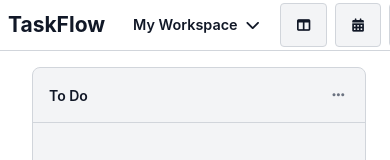
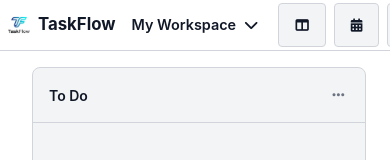
Before and after one commit to kilmerc/TaskFlow, a plain HTML site: page index.html in a window 390 px wide. Shown: the top 160 px of the page. Drawn offline with nearby package versions, Linux system fonts and the light colour scheme.

Commit message:
Refactor code structure for improved readability and maintainability

```diff
--- a/css/style.css
+++ b/css/style.css
@@ -71,6 +71,24 @@ header {
   align-items: center;
   padding: 0 1rem;
   justify-content: space-between;
+}
+
+.app-brand {
+  display: flex;
+  align-items: center;
+}
+
+.app-logo {
+  width: 28px;
+  height: 28px;
+  object-fit: cover;
+  border-radius: 6px;
+  margin-right: 0.75rem;
+}
+
+.app-title {
+  margin: 0;
+  margin-right: 1.5rem;
 }
 
 main {
@@ -1330,6 +1348,17 @@ input[type="date"] {
     max-width: 40%;
   }
 
+  .app-logo {
+    width: 22px;
+    height: 22px;
+    margin-right: 0.5rem;
+  }
+
+  .app-title {
+    margin-right: 0.75rem;
+    font-size: 1.05rem;
+  }
+
   .ws-current {
     padding: 0.25rem;
     font-size: 0.9rem;
--- a/index.html
+++ b/index.html
@@ -12,6 +12,7 @@
     <script src="https://cdn.jsdelivr.net/npm/sortablejs@1.15.2/Sortable.min.js"></script>
     <script src="https://cdn.jsdelivr.net/npm/vuedraggable@2.24.3/dist/vuedraggable.umd.min.js"></script>
 
+    <link rel="icon" type="image/png" href="img/favicon.png">
     <link rel="stylesheet" href="css/style.css">
 </head>
 
@@ -22,8 +23,9 @@
             <i class="fas fa-exclamation-triangle"></i> {{ store.storageWarning }}
         </div>
         <header>
-            <div style="display: flex; align-items: center;">
-                <h2 style="margin: 0; margin-right: 1.5rem;">TaskFlow</h2>
+            <div class="app-brand">
+                <img src="img/favicon.png" alt="TaskFlow logo" class="app-logo">
+                <h2 class="app-title">TaskFlow</h2>
                 <workspace-switcher v-if="currentWorkspace"></workspace-switcher>
 
                 <div class="view-toggle" style="display: flex; gap: 0.5rem; margin-left: 1rem;">
```
Also changed, not shown: img/favicon.png (added).
